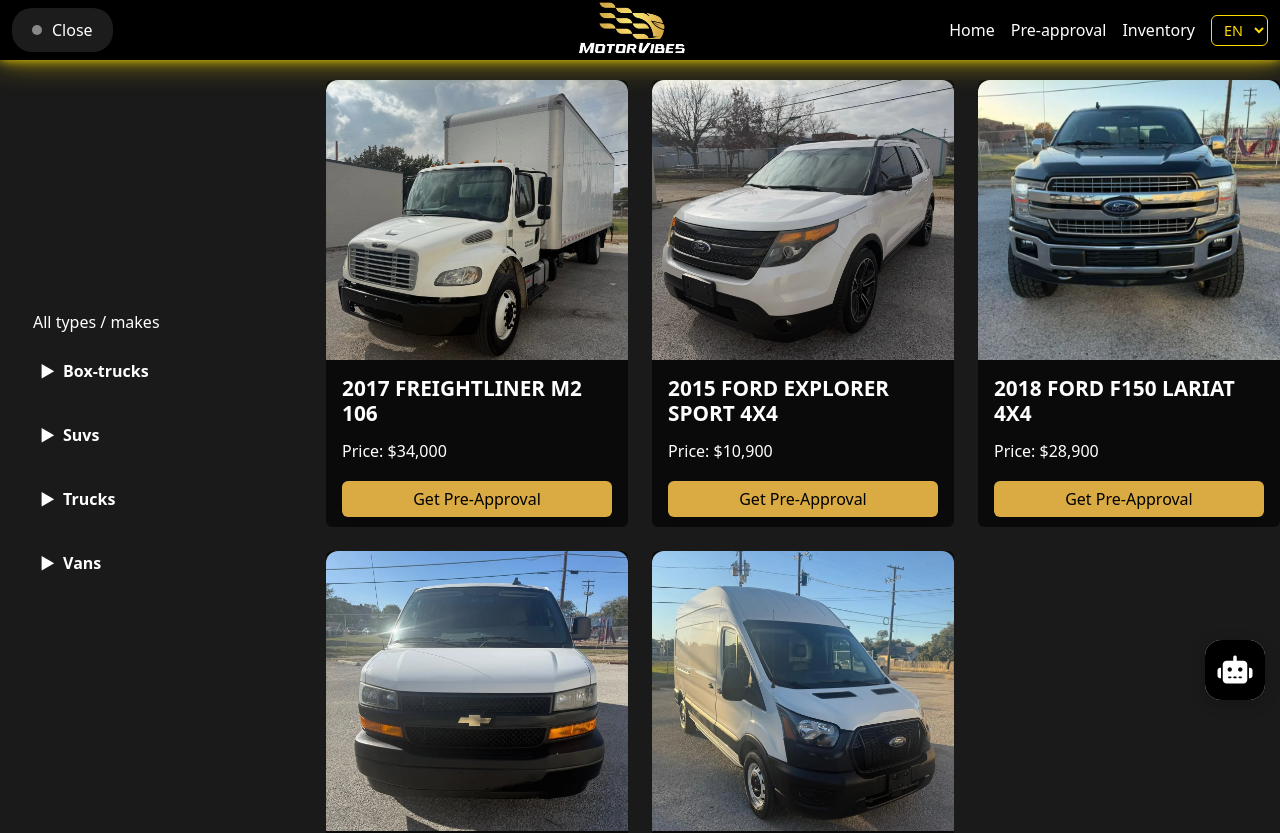
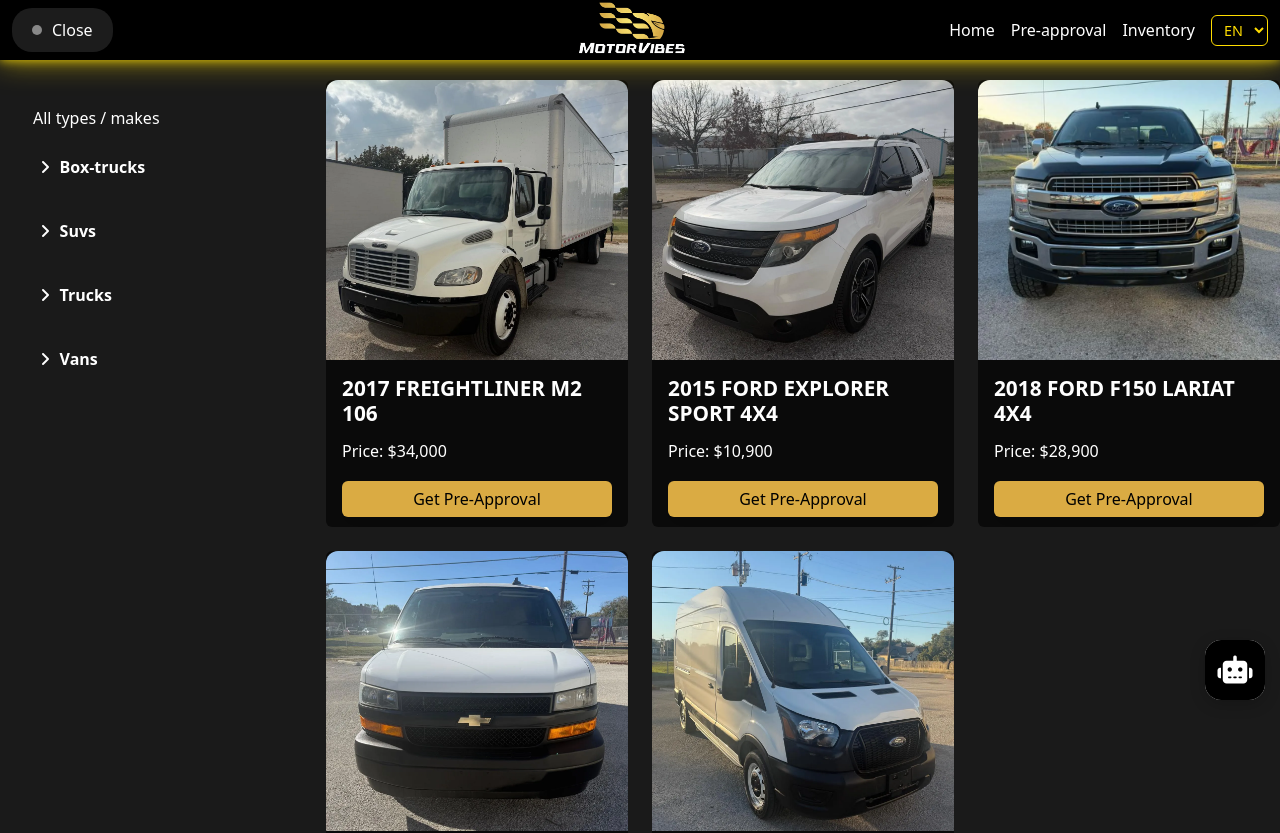
Before and after one commit to Miruto80/Motorbives2, a React (Vite) app: page /Inventory in a window 1280 px wide. Shown: the top 833 px of the page. Built offline with nearby package versions, Linux system fonts and the light colour scheme.

Commit message:
Estructura del filtro

```diff
--- a/src/assets/css/Filter.css
+++ b/src/assets/css/Filter.css
@@ -84,10 +84,10 @@
 }
 
 summary:before {
-  content: '\25B6'; /* triangle */
-  display: inline-block;
-  margin-right: 0.5rem;
-  transform: rotate(0deg);
+  content: '\f105'; /* fa-chevron-right */
+  font-family: 'Font Awesome 6 Free';
+  font-weight: 900;
+  margin-right: 0.6rem;
   transition: transform 0.15s ease-in-out;
 }
 
--- a/src/components/Inventory/Filter.jsx
+++ b/src/components/Inventory/Filter.jsx
@@ -121,7 +121,7 @@
         </div>
       </div>
 
-      <div className="d-none d-lg-flex align-items-center justify-content-center position-sticky" style={{ top: '100px', height: 'calc(100vh - 100px)' }}>
+      <div className="d-none d-lg-flex align-items-start position-sticky" style={{ top: '80px', height: 'calc(100vh - 100px)' }}>
         <aside className="w-100">
           <div className="card">
             <div className="card-body">
```
